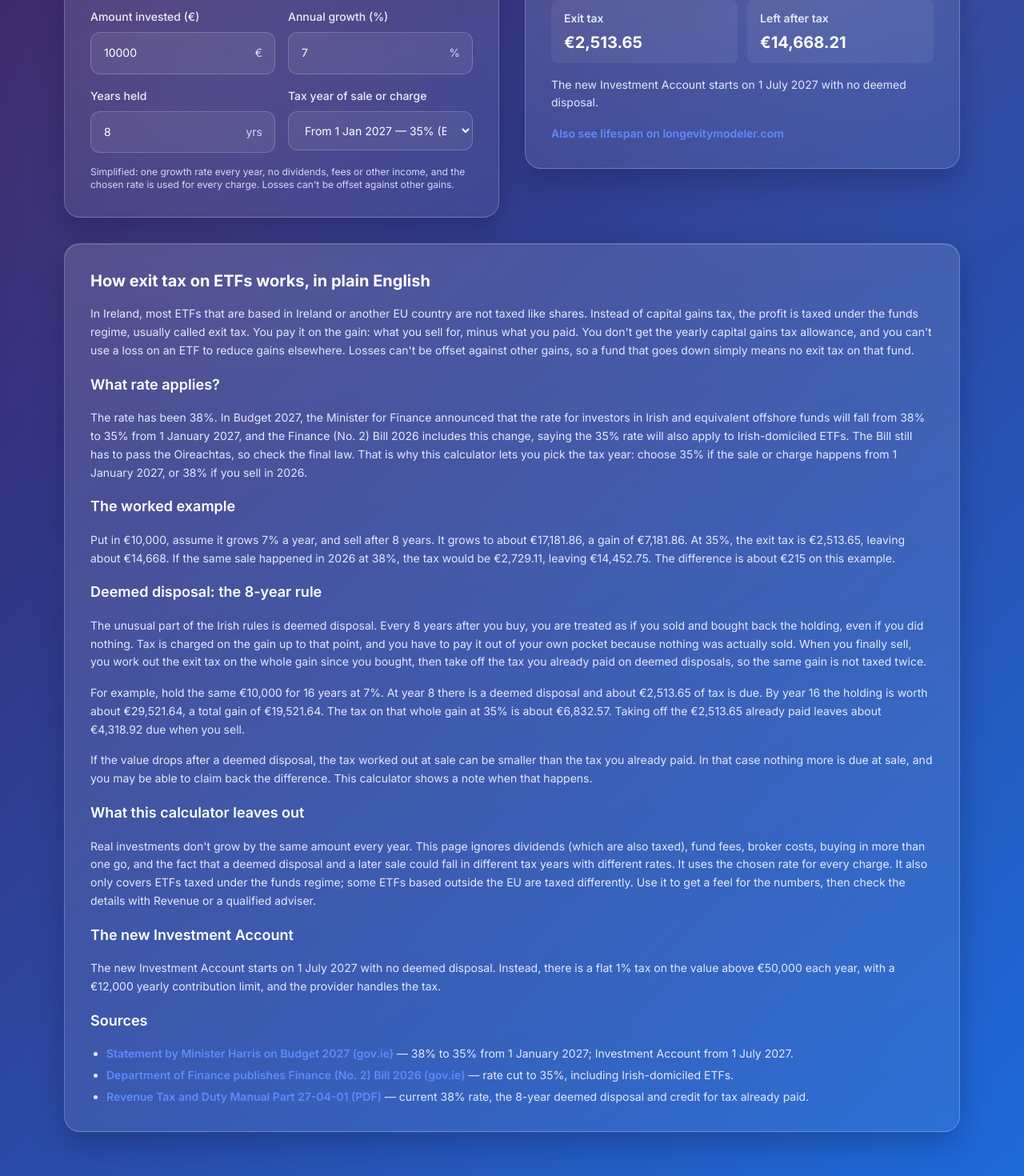
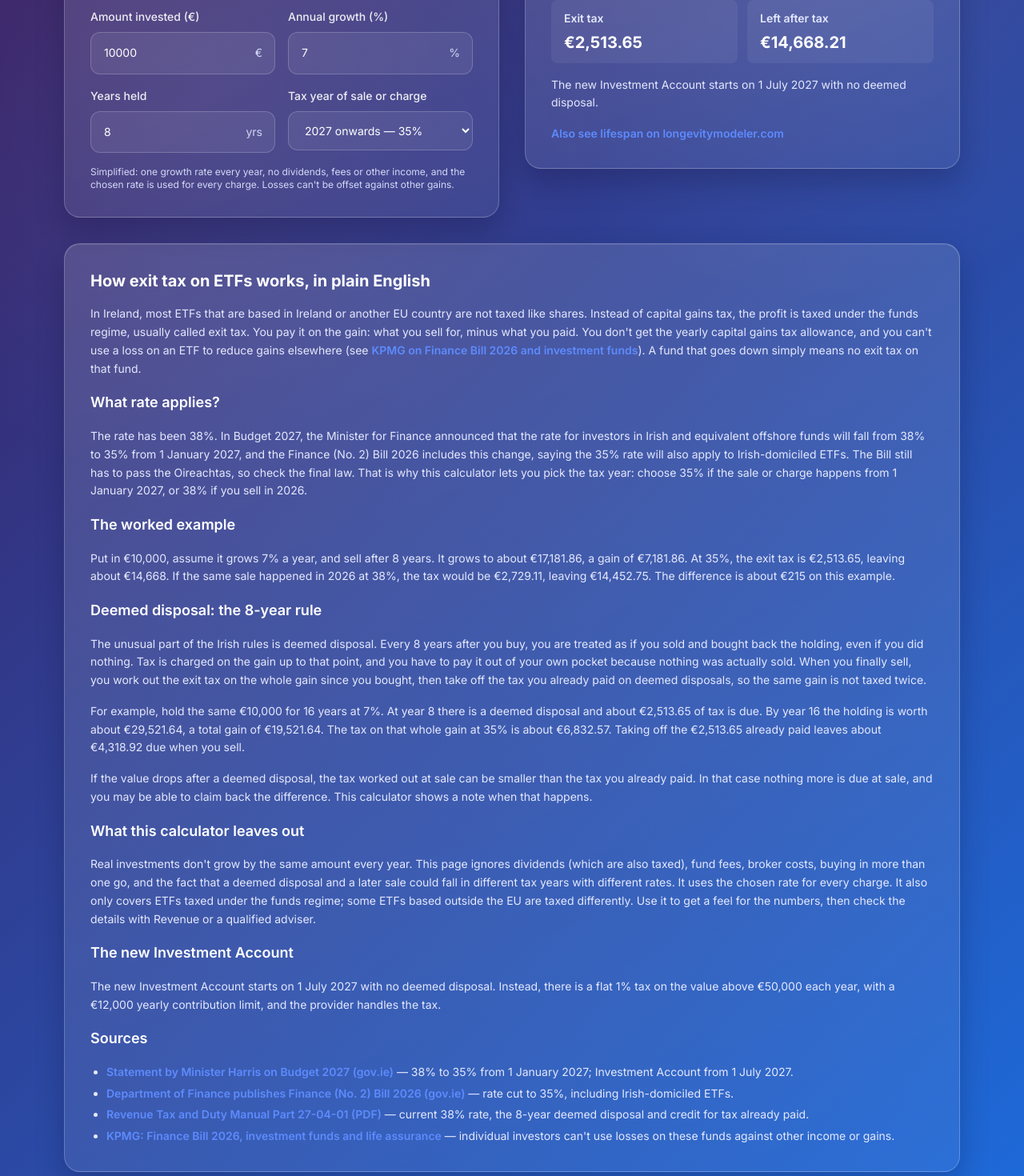
Before and after one commit to alexcanchaya-dotcom/thewealthmodeler, a Next.js app: page /calculators/exit-tax-etf-ireland in a window 1280 px wide. Shown: the part 320-1790 px from the top of the page at 80% size. Built offline with nearby package versions, Linux system fonts and the light colour scheme.

Commit message:
Shorten tax year options, remove duplicate losses sentence, add KPMG source

```diff
--- a/src/app/calculators/exit-tax-etf-ireland/page.tsx
+++ b/src/app/calculators/exit-tax-etf-ireland/page.tsx
@@ -36,6 +36,8 @@ const FINANCE_BILL =
   'https://www.gov.ie/en/department-of-finance/press-releases/department-of-finance-publishes-finance-bill-no2-2026/';
 const REVENUE_TDM =
   'https://www.revenue.ie/en/tax-professionals/tdm/income-tax-capital-gains-tax-corporation-tax/part-27/27-04-01.pdf';
+
+const KPMG_LOSSES = 'https://kpmg.com/ie/en/insights/tax/finance-bill-2026/investment-funds-life-assurance.html';
 
 const fin = (v: number, f = 0) => (Number.isFinite(v) ? v : f);
 const euro = (v: number, digits = 0) => formatCurrency(v, digits, 'EUR');
@@ -105,8 +107,8 @@ export default function ExitTaxEtfIrelandPage() {
                 Tax year of sale or charge
               </label>
               <select id="exit-tax-rate" className="input-base" {...register('ratePercent')}>
-                <option value={String(RATE_FROM_2027)}>From 1 Jan 2027 — 35% (Budget 2027)</option>
-                <option value={String(RATE_2026)}>Sold in 2026 — 38%</option>
+                <option value={String(RATE_FROM_2027)}>2027 onwards — 35%</option>
+                <option value={String(RATE_2026)}>2026 — 38%</option>
               </select>
             </div>
           </div>
@@ -174,8 +176,9 @@ export default function ExitTaxEtfIrelandPage() {
           In Ireland, most ETFs that are based in Ireland or another EU country are not taxed like shares. Instead of
           capital gains tax, the profit is taxed under the funds regime, usually called exit tax. You pay it on the gain:
           what you sell for, minus what you paid. You don&apos;t get the yearly capital gains tax allowance, and
-          you can&apos;t use a loss on an ETF to reduce gains elsewhere. Losses can&apos;t be offset against other
-          gains, so a fund that goes down simply means no exit tax on that fund.
+          you can&apos;t use a loss on an ETF to reduce gains elsewhere (see{' '}
+          <Source href={KPMG_LOSSES}>KPMG on Finance Bill 2026 and investment funds</Source>). A fund that goes down
+          simply means no exit tax on that fund.
         </p>
         <h3 className="text-lg font-semibold text-white">What rate applies?</h3>
         <p>
@@ -237,6 +240,10 @@ export default function ExitTaxEtfIrelandPage() {
             <Source href={REVENUE_TDM}>Revenue Tax and Duty Manual Part 27-04-01 (PDF)</Source> — current 38% rate,
             the 8-year deemed disposal and credit for tax already paid.
           </li>
+          <li>
+            <Source href={KPMG_LOSSES}>KPMG: Finance Bill 2026, investment funds and life assurance</Source> — individual
+            investors can&apos;t use losses on these funds against other income or gains.
+          </li>
         </ul>
       </section>
     </div>
```
